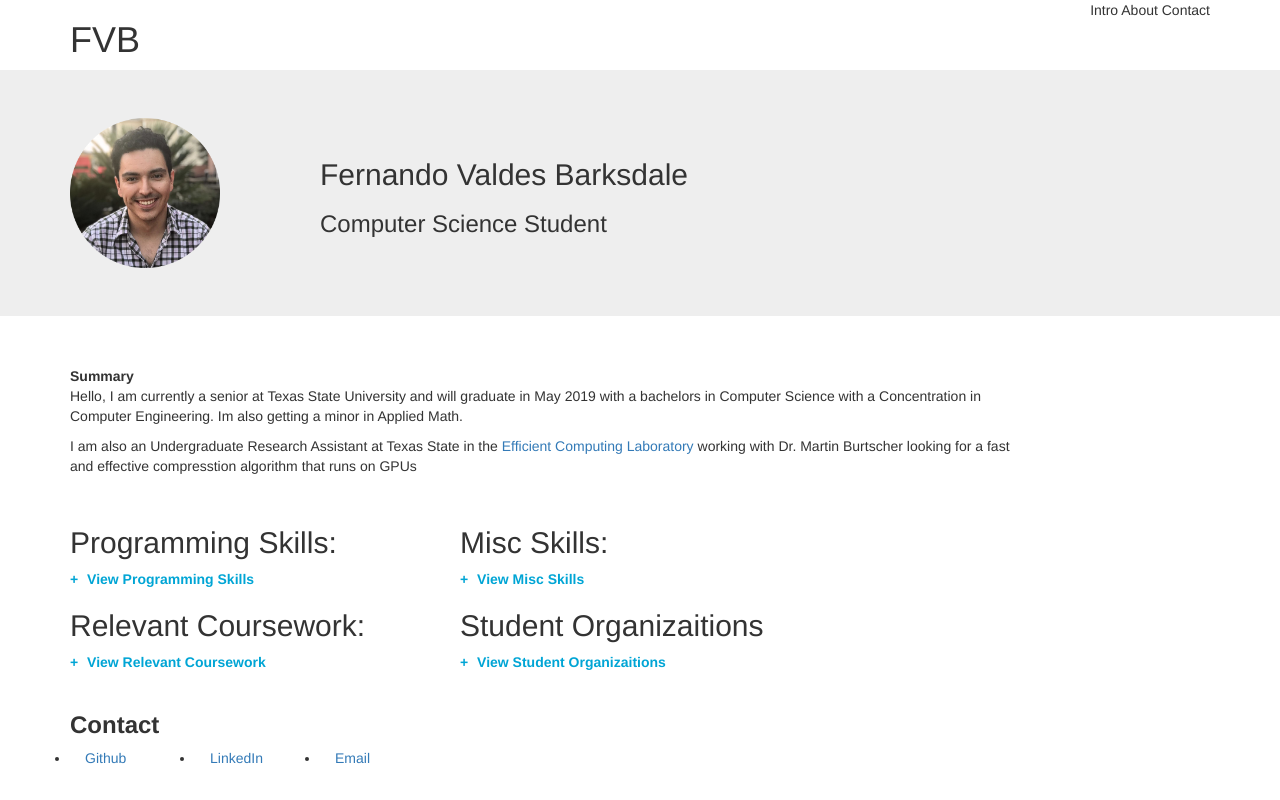
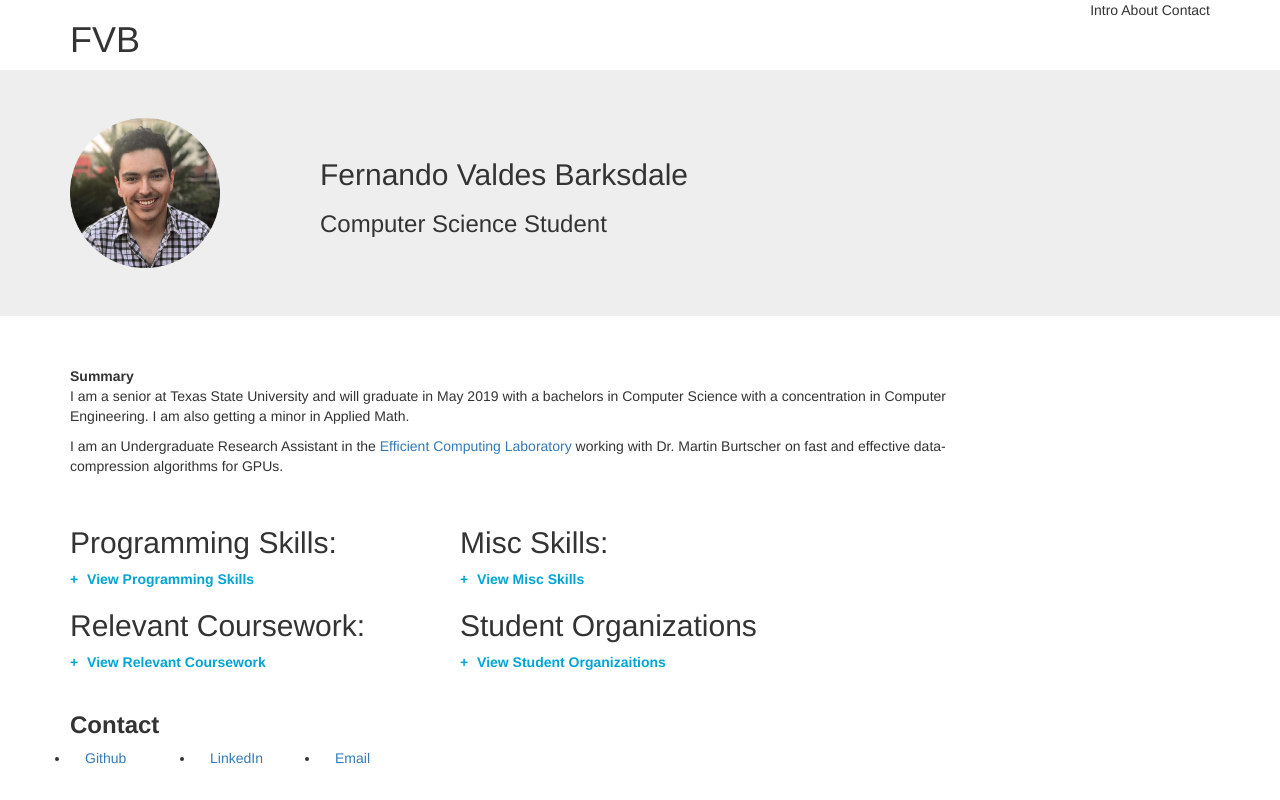
Before and after one commit to Fervab/Fervab.github.io, a plain HTML site: page index.html in a window 1280 px wide. Drawn offline with nearby package versions, Linux system fonts and the light colour scheme.

Commit message:
fixed typos

```diff
--- a/index.html
+++ b/index.html
@@ -39,16 +39,14 @@
 			<div class="row">
 				<figure class="col-sm-10">
 					<br><b>Summary</b>
-					<p>Hello, I am currently a senior at Texas State University
-						and will graduate in May 2019 with a bachelors in Computer Science
-						with a Concentration in Computer Engineering. Im also getting a minor
-						in Applied Math.</p>
+					<p>I am a senior at Texas State University and will graduate in May 2019
+						with a bachelors in Computer Science with a concentration in Computer
+						Engineering. I am also getting a minor in Applied Math.</p>
 
-					<p>I am also an Undergraduate Research Assistant
-					at Texas State in the
+					<p>I am an Undergraduate Research Assistant in the
 					<a href="https://userweb.cs.txstate.edu/~burtscher/index.html">Efficient Computing Laboratory</a>
-					working with Dr. Martin Burtscher looking for
-					a fast and effective compresstion algorithm that runs on GPUs </p>
+					working with Dr. Martin Burtscher on fast and effective data-compression
+					algorithms for GPUs.</p>
 				</figure>
 			</div>
 		</section>
@@ -108,7 +106,7 @@
 				</div>
 				<div class="col-md-4">
 						<aside>
-							<h2>Student Organizaitions</h2>
+							<h2>Student Organizations</h2>
 							<div class="expanding_panel" data-link-text="View Student Organizaitions">
 								<p>	<li>IEEE-Computer Society</li>
 									<ol>
```
